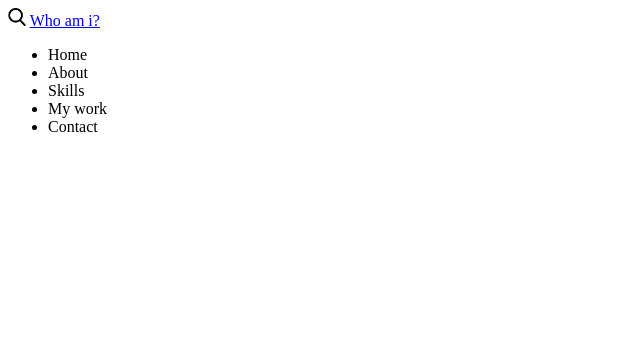
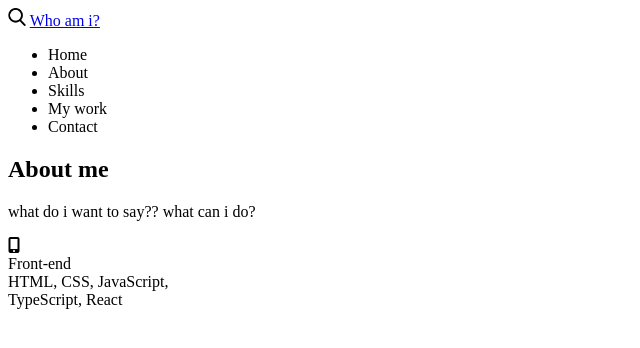
Before and after one commit to y-solb/portfolio, a plain HTML site: page index.html in a window 1280 px wide. Shown: the whole page, without its empty margins (0-640 px from the left). Drawn offline with Linux system fonts and the light colour scheme.

Commit message:
HTML:About

```diff
--- a/index.html
+++ b/index.html
@@ -31,7 +31,33 @@
         </ul>
     </nav>
     <!-- About -->
-    <section id="about"></section>
+    <section id="about">
+        <h1>About me</h1>
+        <p>
+            what do i want to say?? what can i do?
+        </p>
+        <div class="about__majors">
+            <div class="major">
+                <div class="major__icon">
+                    <i class="fas fa-mobile-alt"></i>
+                </div>
+                <div class="major__title">
+                    Front-end
+                </div>
+                <div class="major__description">
+                    HTML, CSS, JavaScript,
+                    <br /> TypeScript, React
+                </div>
+            </div>
+        </div>
+        <!-- <div class="about__jobs">
+            <div class="job">
+                <img src="imgs/search.png" alt="company" class="job__logo">
+                <p class="job__name"></p>
+                <p class="job__period"></p>
+            </div>
+        </div>-->
+    </section>
     <!-- Skills -->
     <section id="skills"></section>
     <!-- Work -->
```
